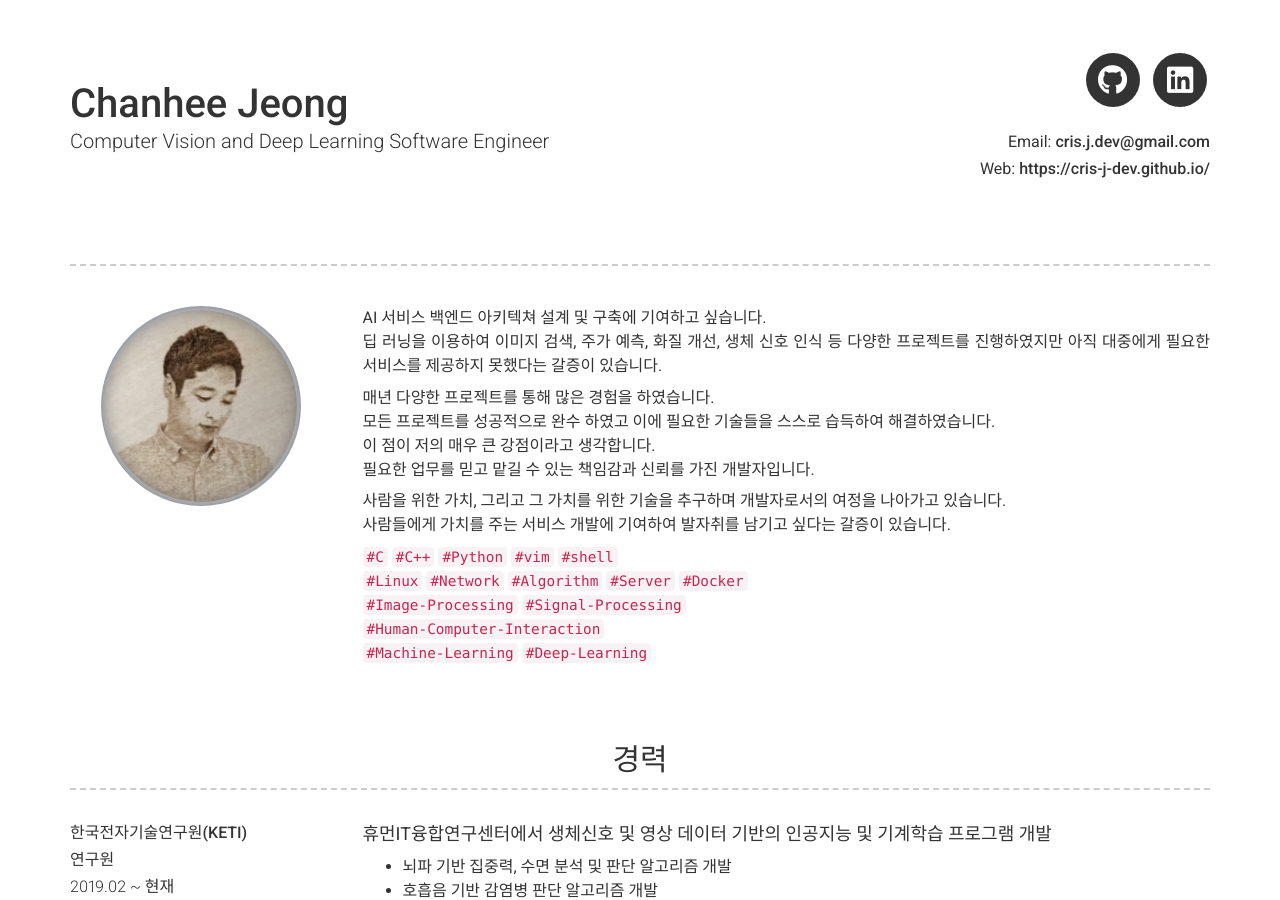
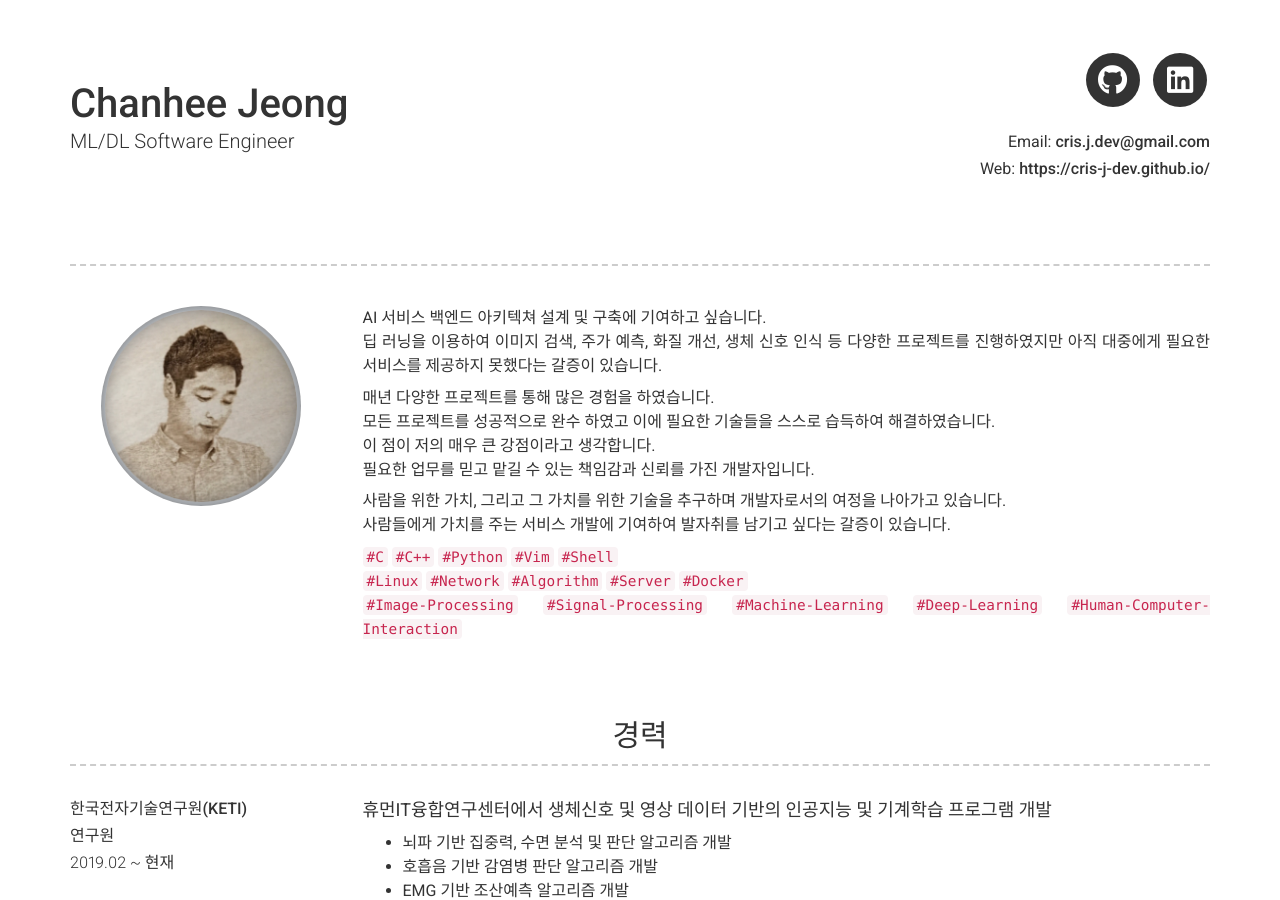
Before and after one commit to cris-j-dev/cris-j-dev.github.io, a Jekyll site: the page built from index.md, in a window 1280 px wide and 900 px high. Built offline with Jekyll 4.4.1, drawn with Linux system fonts in a browser that asks for light colours; nearby versions of some CDN libraries.

Commit message:
mod about me

```diff
--- a/_config.yml
+++ b/_config.yml
@@ -7,7 +7,7 @@ version: 2
 
 # Personal info
 name: Chanhee Jeong
-title: Computer Vision and Deep Learning Software Engineer
+title: ML/DL Software Engineer
 email: cris.j.dev@gmail.com
 website: https://cris-j-dev.github.io/
 
@@ -61,11 +61,10 @@ about_content: | # this will include new lines to allow paragraphs
   사람을 위한 가치, 그리고 그 가치를 위한 기술을 추구하며 개발자로서의 여정을 나아가고 있습니다.
   사람들에게 가치를 주는 서비스 개발에 기여하여 발자취를 남기고 싶다는 갈증이 있습니다.
 
-  `#C` `#C++` `#Python` `#vim` `#shell`
+  `#C` `#C++` `#Python` `#Vim` `#Shell`
   `#Linux` `#Network` `#Algorithm` `#Server` `#Docker`
-  `#Image-Processing` `#Signal-Processing`
+  `#Image-Processing` `#Signal-Processing` `#Machine-Learning` `#Deep-Learning`
   `#Human-Computer-Interaction`
-  `#Machine-Learning` `#Deep-Learning`
 
 content:
   - title: 경력 # Title for the section
```
